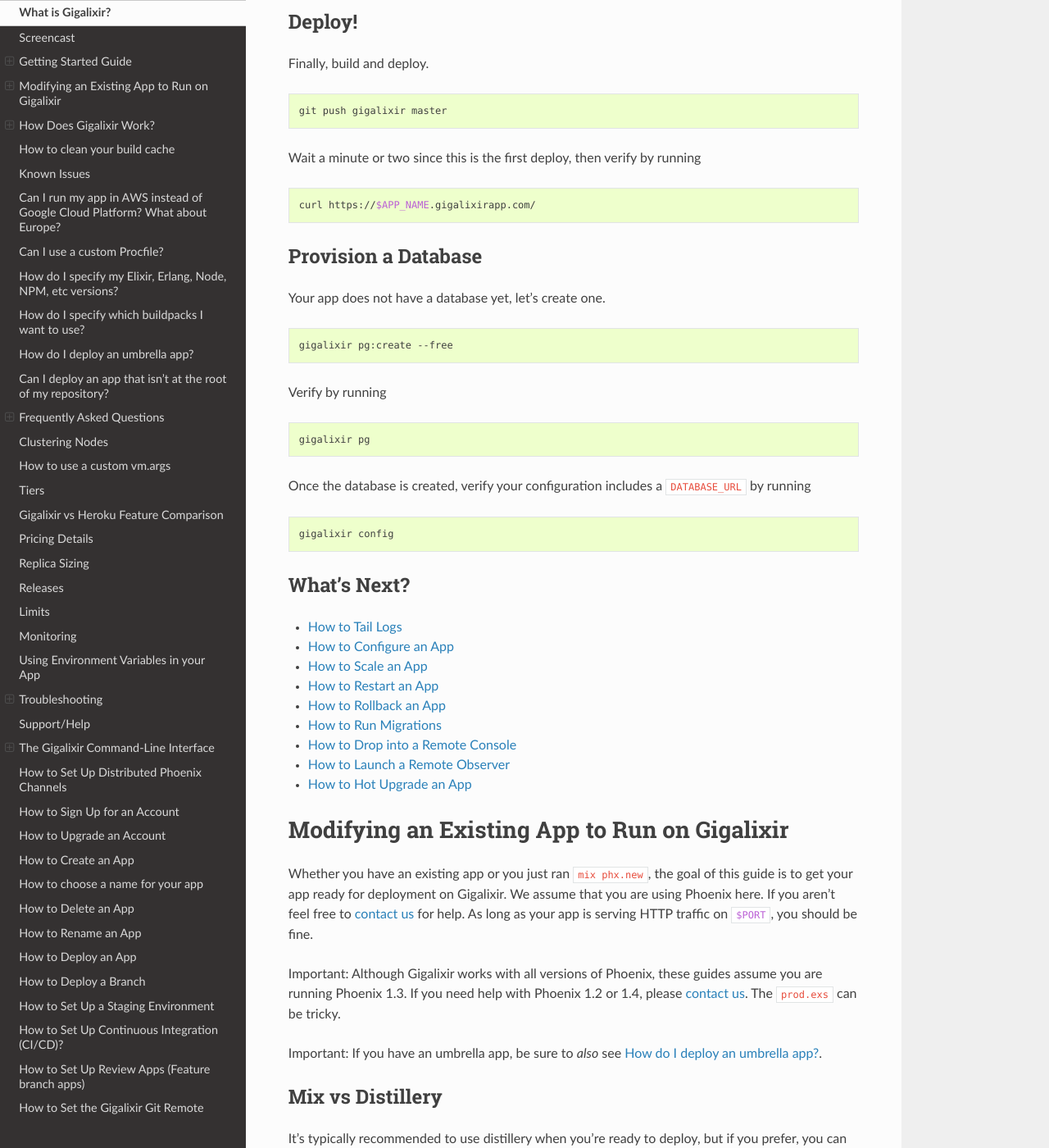
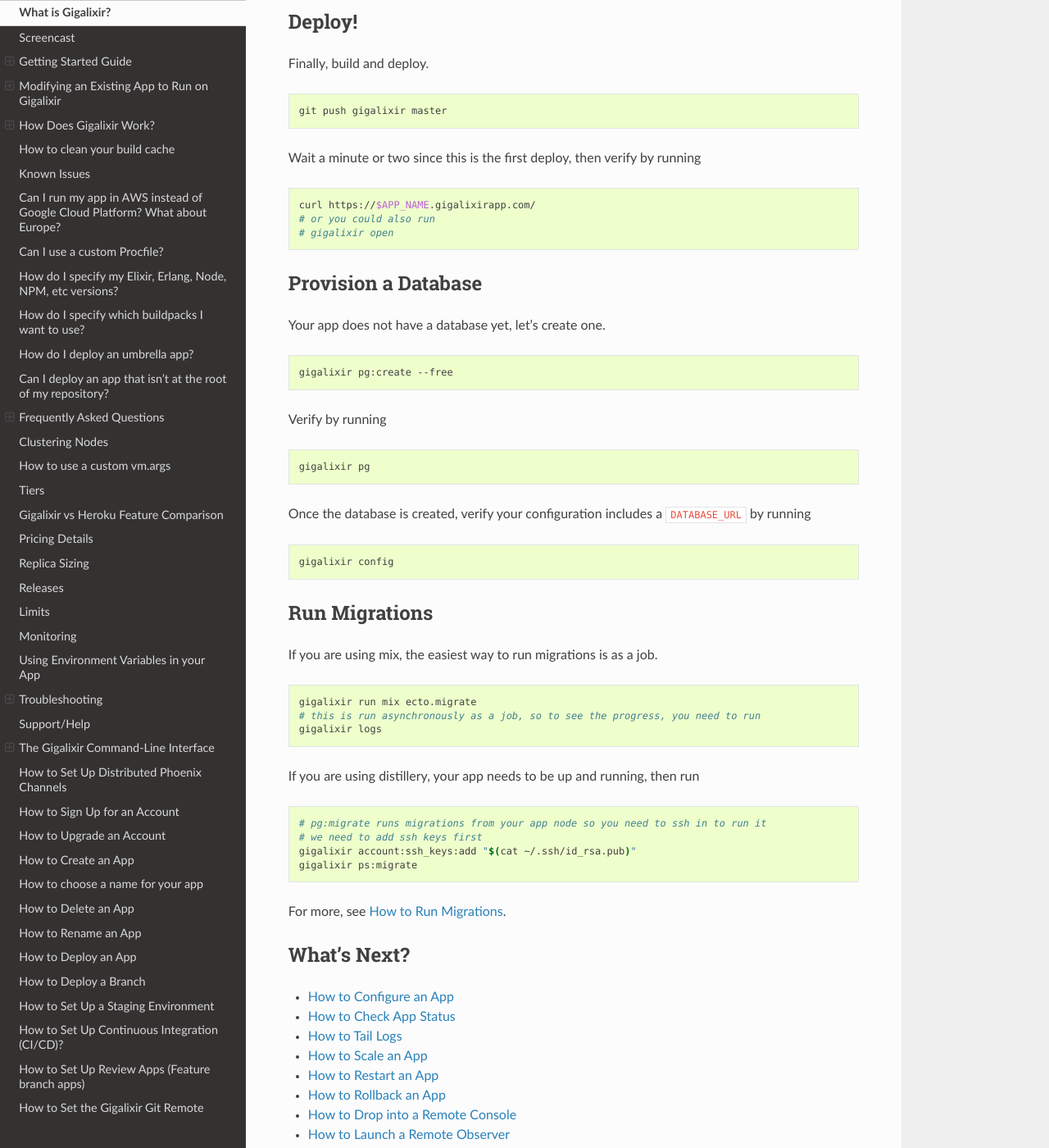
Before and after one commit to gigalixir/gigalixir-cli, a Sphinx documentation site: the page built from docs/source/main.rst, in a window 1280 px wide and 1400 px high, scrolled down 3168 px. Shown: the whole window at 82% size. Built offline with Sphinx 7.4.7 and the Read the Docs theme 2.0.0, drawn with Linux system fonts in a browser that asks for light colours; some of the changed text lies outside the part shown.

```diff
--- a/docs/source/main.rst
+++ b/docs/source/main.rst
@@ -146,6 +146,8 @@ Wait a minute or two since this is the first deploy, then verify by running
 .. code-block:: bash
 
     curl https://$APP_NAME.gigalixirapp.com/
+    # or you could also run
+    # gigalixir open
 
 Provision a Database
 --------------------
@@ -168,16 +170,37 @@ Once the database is created, verify your configuration includes a :bash:`DATABA
 
     gigalixir config
 
+Run Migrations
+--------------
+
+If you are using mix, the easiest way to run migrations is as a job.
+
+.. code-block:: bash
+
+    gigalixir run mix ecto.migrate
+    # this is run asynchronously as a job, so to see the progress, you need to run
+    gigalixir logs
+
+If you are using distillery, your app needs to be up and running, then run
+
+.. code-block:: bash
+
+    # pg:migrate runs migrations from your app node so you need to ssh in to run it
+    # we need to add ssh keys first
+    gigalixir account:ssh_keys:add "$(cat ~/.ssh/id_rsa.pub)"
+    gigalixir ps:migrate
+
+For more, see :ref:`migrations`.
 
 What's Next?
 ------------
 
+- :ref:`configs`
+- :ref:`app-status`
 - :ref:`logging`
-- :ref:`configs`
 - :ref:`scale`
 - :ref:`restart`
 - :ref:`rollback`
-- :ref:`migrations`
 - :ref:`remote console`
 - :ref:`remote observer`
 - :ref:`hot-upgrade`
@@ -412,6 +435,24 @@ You don't have to worry about setting your :bash:`SECRET_KEY_BASE` config becaus
 .. code-block:: bash
 
     gigalixir config:set DATABASE_URL="ecto://user:pass@host:port/db"
+
+Setup Static Assets
+^^^^^^^^^^^^^^^^^^^
+
+The `phoenix static buildpack <https://github.com/gjaldon/heroku-buildpack-phoenix-static>`_ still uses brunch at the moment until `this issue <https://github.com/gjaldon/heroku-buildpack-phoenix-static/issues/75>`_ closes. If you're on Phoenix 1.3 or lower, you should be fine. If you're on Phoenix 1.4, you need to configure it to use webpack by creating a file at the root of your repository called :bash:`compile` with these contents
+
+.. code-block:: bash
+
+    npm run deploy
+    cd $phoenix_dir
+    mix "${phoenix_ex}.digest"
+
+Don't forget to commit
+
+.. code-block:: bash
+
+    git add compile
+    git commit -m "use webpack for static assets instead of brunch"
 
 Verify
 ^^^^^^
@@ -442,7 +483,6 @@ and running it locally
 .. code-block:: bash
 
     MIX_ENV=prod SECRET_KEY_BASE="$(mix phx.gen.secret)" DATABASE_URL="postgresql://user:pass@localhost:5432/foo" MY_HOSTNAME=example.com MY_COOKIE=secret REPLACE_OS_VARS=true MY_NODE_NAME=foo@127.0.0.1 PORT=4000 _build/prod/rel/gigalixir_getting_started/bin/gigalixir_getting_started foreground
-
 
 Don't forget to replace :bash:`gigalixir_getting_started` with your own app name. Also, change/add the environment variables as needed.
 
```
Also changed, not shown: other parts of docs/source/main.rst (+5 -5 lines).
